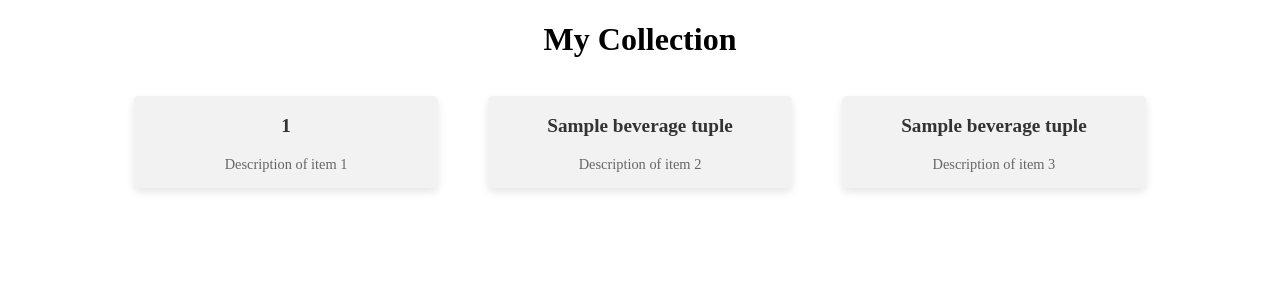
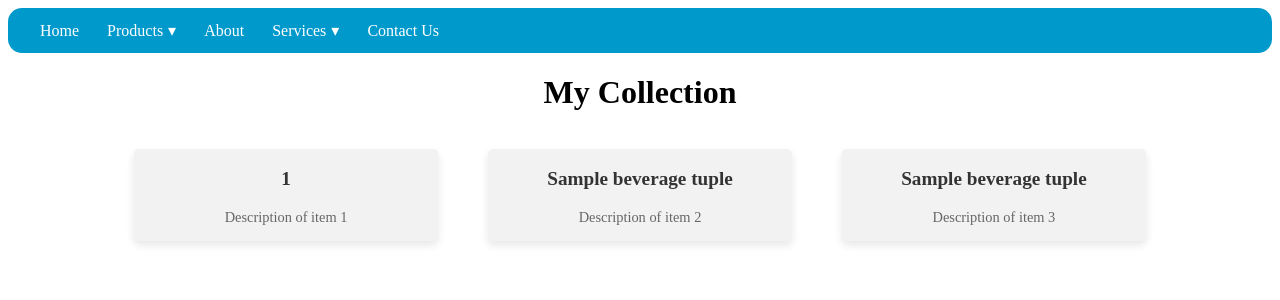
Before and after one commit to FinEckhoff/BarServer, a Flask app: template templates/getBeverage.html in a window 1280 px wide. Shown: the top 300 px of the page. Run offline with Flask 2, Linux system fonts and the light colour scheme; the template is opened without the code that fills it: most values are stand-ins (such as "Sample title", 1, 10 or a date in 2020); parts of the project's set-up code (start-up, migrations or seed data) failed here and were passed over.

Commit message:
beautifullll

```diff
--- a/templates/getBeverage.html
+++ b/templates/getBeverage.html
@@ -7,8 +7,31 @@
 
 </head>
 <body>
+
+<nav id='menu'>
+  <input type='checkbox' id='responsive-menu' onclick='updatemenu()'><label></label>
+  <ul>
+    <li><a href='http://'>Home</a></li>
+    <li><a class='dropdown-arrow' href='http://'>Products</a>
+      <ul class='sub-menus'>
+        <li><a href='http://'>Products 1</a></li>
+        <li><a href='http://'>Products 2</a></li>
+        <li><a href='http://'>Products 3</a></li>
+        <li><a href='http://'>Products 4</a></li>
+      </ul>
+    </li>
+    <li><a href='http://'>About</a></li>
+    <li><a class='dropdown-arrow' href='http://'>Services</a>
+      <ul class='sub-menus'>
+        <li><a href='http://'>Services 1</a></li>
+        <li><a href='http://'>Services 2</a></li>
+        <li><a href='http://'>Services 3</a></li>
+      </ul>
+    </li>
+    <li><a href='http://'>Contact Us</a></li>
+  </ul>
+</nav>
 <table>
-
 {% for beverageTuple in beverages: %}
 
 <div class="container">
--- a/templates/test.css
+++ b/templates/test.css
@@ -35,3 +35,98 @@
   color: #666;
   padding: 0 1em;
 }
+
+
+#menu {
+	background: #0099CC;
+	color: #FFF;
+	height: 45px;
+	padding-left: 18px;
+	border-radius: 14px;
+}
+#menu ul, #menu li {
+	margin: 0 auto;
+	padding: 0;
+	list-style: none
+}
+#menu ul {
+	width: 100%;
+}
+#menu li {
+	float: left;
+	display: inline;
+	position: relative;
+}
+#menu a {
+	display: block;
+	line-height: 45px;
+	padding: 0 14px;
+	text-decoration: none;
+	color: #FFFFFF;
+	font-size: 16px;
+}
+#menu a.dropdown-arrow:after {
+	content: "\25BE";
+	margin-left: 5px;
+}
+#menu li a:hover {
+	color: #0099CC;
+	background: #F2F2F2;
+}
+#menu input {
+	display: none;
+	margin: 0;
+	padding: 0;
+	height: 45px;
+	width: 100%;
+	opacity: 0;
+	cursor: pointer
+}
+#menu label {
+	display: none;
+	line-height: 45px;
+	text-align: center;
+	position: absolute;
+	left: 35px
+}
+#menu label:before {
+	font-size: 1.6em;
+	content: "\2261";
+	margin-left: 20px;
+}
+#menu ul.sub-menus{
+	height: auto;
+	overflow: hidden;
+	width: 170px;
+	background: #444444;
+	position: absolute;
+	z-index: 99;
+	display: none;
+}
+#menu ul.sub-menus li {
+	display: block;
+	width: 100%;
+}
+#menu ul.sub-menus a {
+	color: #FFFFFF;
+	font-size: 16px;
+}
+#menu li:hover ul.sub-menus {
+	display: block
+}
+#menu ul.sub-menus a:hover{
+	background: #F2F2F2;
+	color: #444444;
+}
+@media screen and (max-width: 800px){
+	#menu {position:relative}
+	#menu ul {background:#111;position:absolute;top:100%;right:0;left:0;z-index:3;height:auto;display:none}
+	#menu ul.sub-menus {width:100%;position:static;}
+	#menu ul.sub-menus a {padding-left:30px;}
+	#menu li {display:block;float:none;width:auto;}
+	#menu input, #menu label {position:absolute;top:0;left:0;display:block}
+	#menu input {z-index:4}
+	#menu input:checked + label {color:white}
+	#menu input:checked + label:before {content:"\00d7"}
+	#menu input:checked ~ ul {display:block}
+}
```
